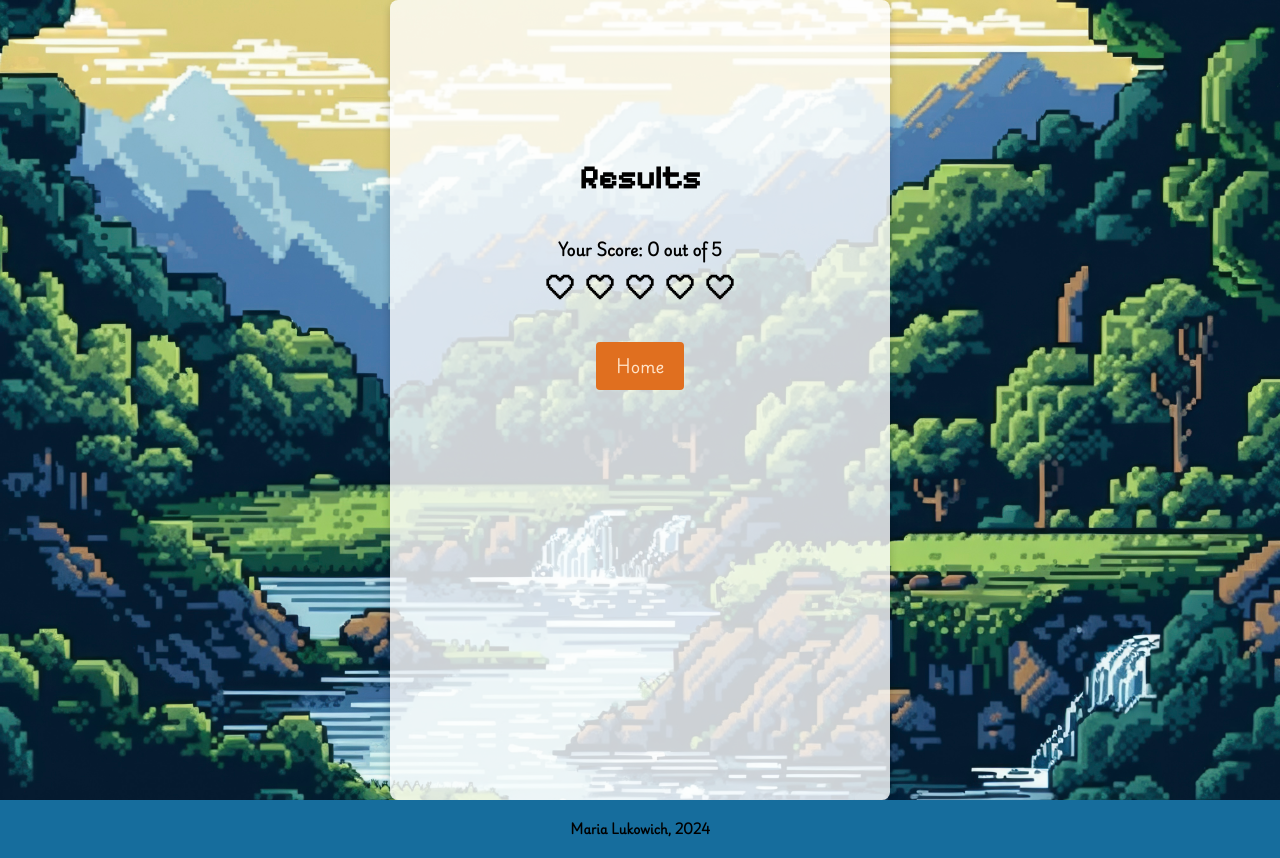
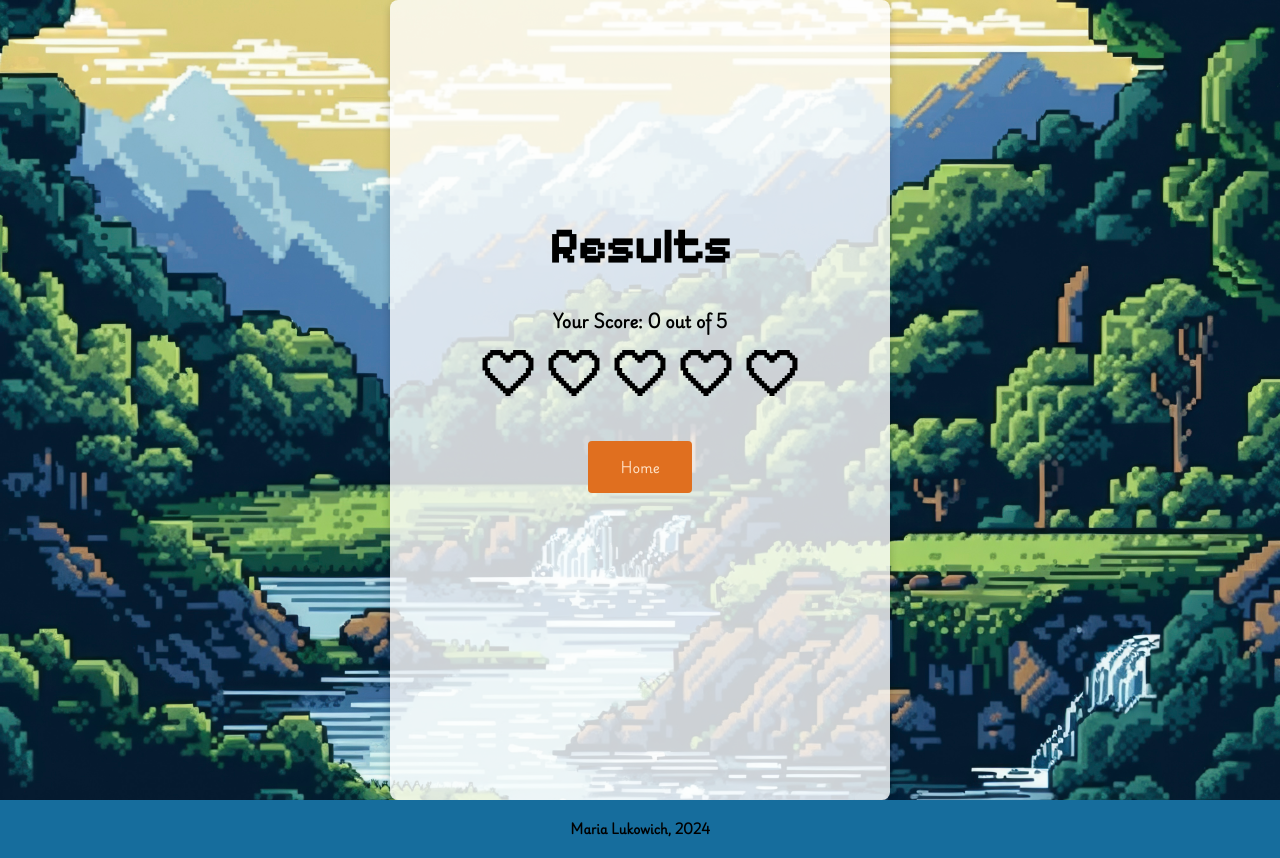
Before and after one commit to Marie-L1/Trivia-Quest, a React (Vite) app in the folder quiz-app/: page /results in a window 1280 px wide. Built offline with nearby package versions, Linux system fonts and the light colour scheme.

Commit message:
adjusting the styling

```diff
--- a/quiz-app/src/pages/HomePage/Homepage.scss
+++ b/quiz-app/src/pages/HomePage/Homepage.scss
@@ -65,7 +65,7 @@
             width: 90%;
             height: 100vh;
             gap: 1.25rem;
-            padding: 5rem 5rem 15rem 5rem;
+            padding: 10rem 5rem 15rem 5rem;
         }
         &__welcome{
             @include dt-body-large;
@@ -74,8 +74,8 @@
             @include dt-welcome-header;
         }
         &__img{
-            width: 115px;
-            height: 115px;
+            width: 8rem;
+            height: 8rem;
         }
         &__btn{
             padding: .75rem 1.375rem;
@@ -87,7 +87,8 @@
             width: 90%;
             height: 100vh;
             gap: 1.25rem;
-            padding: 5rem 5rem 15rem 5rem;
+            justify-content: center;
+            align-items: center;
         }
         &__welcome{
             @include dt-body-large;
@@ -96,8 +97,8 @@
             @include dt-welcome-header;
         }
         &__img{
-            width: 7.1875rem;
-            height: 7.1875rem;
+            width: 8rem;
+            height: 8rem;
         }
         &__btn{
             padding: .75rem 1.375rem;
--- a/quiz-app/src/pages/QuizPage/QuizPage.scss
+++ b/quiz-app/src/pages/QuizPage/QuizPage.scss
@@ -9,9 +9,11 @@
         width: 80%;
         height: 100vh;
         gap: 10px;
-        @include flex-column-align-center;
+        @include flex-column;
+        justify-content: center;
+        align-items: center;
         background-color: rgba(255, 255, 255, 0.8);
-        padding: 5rem 5rem 15rem 5rem;
+        padding: 10rem 5rem 15rem 5rem;
         border-radius: .5rem;
         max-width: 31.25rem;
         margin: auto;
@@ -44,7 +46,6 @@
         @include body-medium;
 
         &:hover{
-            cursor: pointer;
             background-color: $secondary-blue;
         }
     }
--- a/quiz-app/src/pages/ResultsPage/ResultPage.scss
+++ b/quiz-app/src/pages/ResultsPage/ResultPage.scss
@@ -9,7 +9,7 @@
     &__content{
         width: 80%;
         height: 100vh;
-        gap: 10px;
+        gap: .625rem;
         @include flex-column-align-center;
         background-color: rgba(255, 255, 255, 0.8);
         padding: 10rem 5rem 15rem 5rem;
@@ -20,7 +20,7 @@
     }
     &__title{
         @include welcome-header;
-        margin-bottom: 30px;
+        margin-bottom: 1.875rem;
 
     }
     &__total{
@@ -29,12 +29,12 @@
     &__hearts{
         display: flex;
         flex-direction: row;
-        gap: 10px;
-        margin-bottom: 30px;
+        gap: .625rem;
+        margin-bottom: 1.875rem;
     }
     &__heart{
-        width: 30px;
-        height: 30px;
+        width: 2.5rem;
+        height: 2.5rem;
         transition: transform 0.3s ease;
     }
     &__heart.animated{
@@ -50,18 +50,59 @@
     }
     &__btn{
         background-color: $orange;
-        border-radius: 4px;
+        border-radius: .25rem;
         border: none;
         color: $primary-light;
-        padding: 10px 20px;
+        padding: .625rem 1.25rem;
         text-align: center;
         text-decoration: none;
         display: inline-block;
         font-size: 16px;
         cursor: pointer;
+        @include labels-links-buttons;
 
         &:hover{
             background-color: $brown;
         }
     }
+    @include tablet{
+        &__title{
+            @include dt-welcome-header;
+            margin-bottom: 1.875rem;
+        }
+        &__total{
+            @include dt-body-large;
+        }
+        &__heart{
+            width: 3.5rem;
+            height: 3.5rem;
+        }
+        &__btn{
+            padding: 1rem 2rem;
+            @include labels-links-buttons;
+        }
+    }
+    @include desktop{
+        &__content{
+            display: flex;
+            justify-content: center;
+            align-items: center;
+        }
+        &__title{
+            @include dt-welcome-header;
+            margin-bottom: 1.875rem;
+        }
+        &__total{
+            @include dt-body-large;
+        }
+        &__heart{
+            width: 3.5rem;
+            height: 3.5rem;
+        }
+        &__btn{
+            padding: 1rem 2rem;
+            @include labels-links-buttons;
+        }
+
+    }
 }
```
